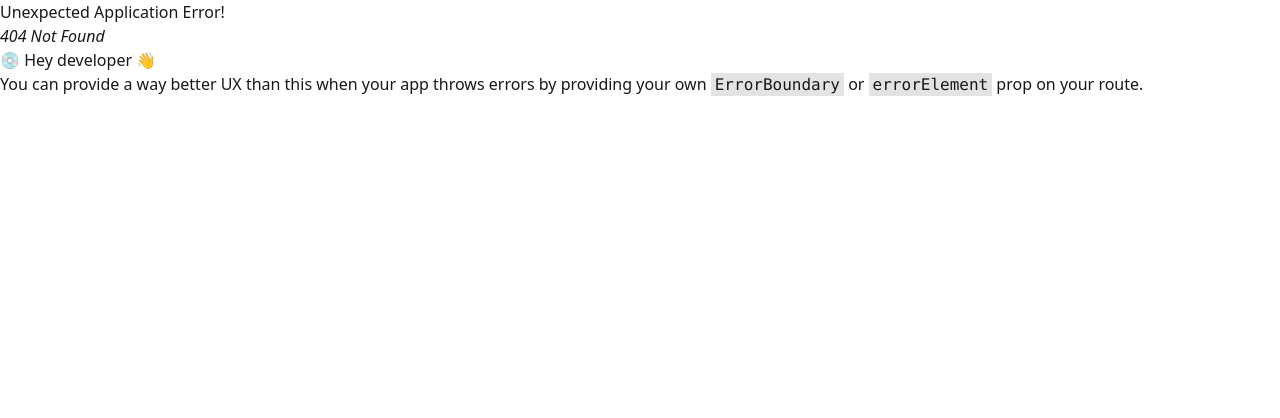
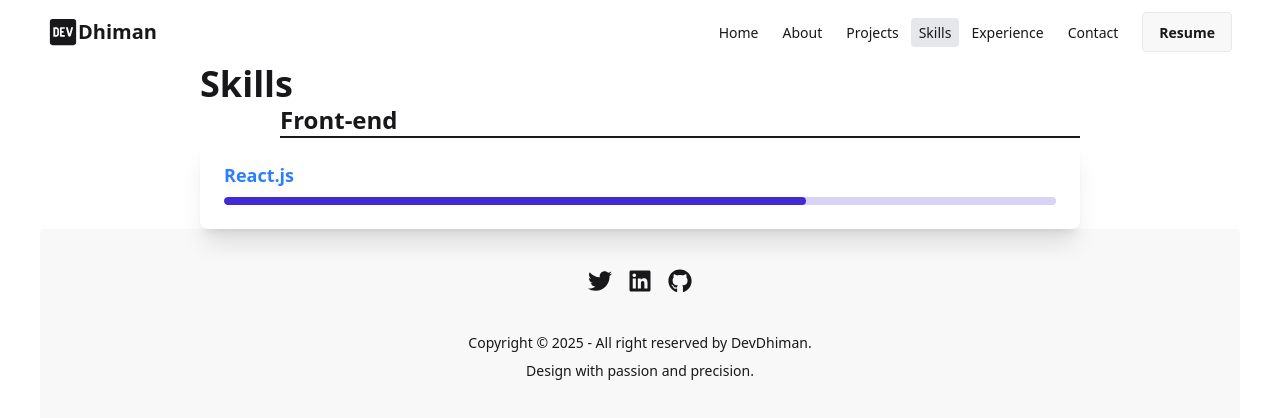
Before and after one commit to developerdhiman/DevDhiman, a React (Vite) app: page /skills in a window 1280 px wide. Before the commit this address had no page. Shown: the top 418 px of the page. Built offline with nearby package versions, Linux system fonts and the light colour scheme.

Commit message:
add page some

```diff
--- a/src/components/Header/Header.jsx
+++ b/src/components/Header/Header.jsx
@@ -1,3 +1,4 @@
+import { FaDev } from "react-icons/fa";
 import { Link, NavLink } from "react-router";
 
 const Header = () => {
@@ -40,7 +41,7 @@ const Header = () => {
             isActive ? "bg-gray-200 px-2 py-1 rounded" : "px-1 mx-2 py-1"
           }
         >
-          Skill
+          Skills
         </NavLink>
       </li>
       <li>
@@ -93,8 +94,8 @@ const Header = () => {
             {links}
           </ul>
         </div>
-        <Link to="/" className="btn btn-ghost text-xl">
-          DevDhiman
+        <Link to="/" className="flex items-center text-xl font-bold">
+          <FaDev className="text-3xl"/> Dhiman
         </Link>
       </div>
       <div className="navbar-end hidden lg:flex">
--- a/src/main.jsx
+++ b/src/main.jsx
@@ -7,6 +7,7 @@ import { RouterProvider } from 'react-router-dom'
 import Home from './pages/Home/Home.jsx'
 import About from './pages/About/About.jsx'
 import Projects from './pages/Projects/Projects.jsx'
+import Skills from './pages/Skills/Skills.jsx'
 
 const router = createBrowserRouter([
   {
@@ -24,6 +25,10 @@ const router = createBrowserRouter([
       {
         path: '/projects',
         Component: Projects
+      },
+      {
+        path: '/skills',
+        Component: Skills
       }
     ]
   }
--- a/src/pages/Skills/Skills.jsx
+++ b/src/pages/Skills/Skills.jsx
@@ -1,10 +1,24 @@
-
 const Skills = () => {
-    return (
-        <div>
-
+  return (
+    <div className="px-40">
+      <h1 className="text-4xl font-bold">Skills</h1>
+      <h3 className="text-2xl font-bold ml-20 border-b-2">Front-end</h3>
+      <div>
+        <div class="card bg-base-100 shadow-xl">
+          <div class="card-body">
+            <div class="flex items-center">
+              <h2 class="card-title text-blue-500">React.js</h2>
+            </div>
+            <progress
+              class="progress progress-primary w-full"
+              value="70"
+              max="100"
+            ></progress>
+          </div>
         </div>
-    );
+      </div>
+    </div>
+  );
 };
 
 export default Skills;
```
